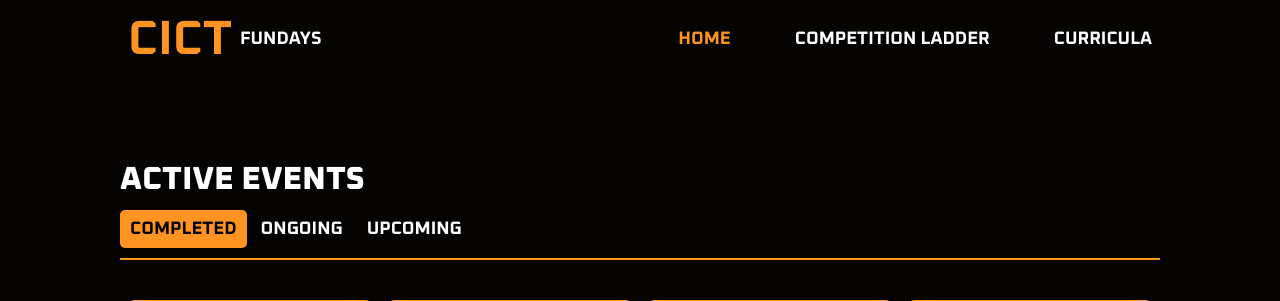
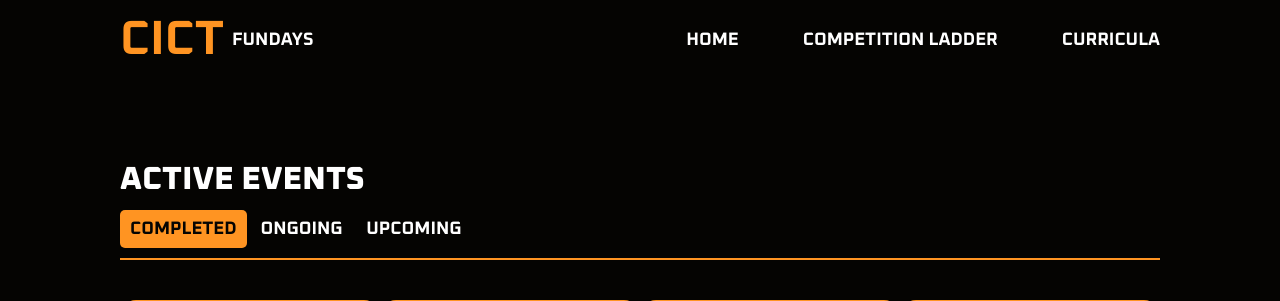
Before and after one commit to WVSU-CIPHER/Realtime-Digital-Point-System-Tracker, a PHP site: page /src/routes/home.html in a window 1280 px wide. Shown: the top 301 px of the page. Run offline with PHP 8.4, Linux system fonts and the light colour scheme.

Commit message:
refactor: Optimized global.css

```diff
--- a/src/css/global.css
+++ b/src/css/global.css
@@ -1,8 +1,6 @@
-* {
-  margin: 0;
-  padding: 0;
-  box-sizing: border-box;
-  color: var(--text-color);
+@font-face {
+  font-family: "Oxanium";
+  src: url("../fonts/Oxanium/Oxanium-VariableFont_wght.ttf") format("truetype");
 }
 
 :root {
@@ -11,9 +9,17 @@
   --bg-color: #050402;
 }
 
-@font-face {
+* {
+  margin: 0;
+  padding: 0;
+  box-sizing: border-box;
+  color: var(--text-color);
   font-family: "Oxanium";
-  src: url("../fonts/Oxanium/Oxanium-VariableFont_wght.ttf") format("truetype");
+  text-decoration: none;
+}
+
+html {
+  font-size: 16px;
 }
 
 body {
@@ -33,54 +39,35 @@ body {
   display: flex;
   justify-content: space-between;
   flex-direction: row;
-  height: 74px;
+  max-height: 74px;
   width: 100%;
+  padding: 10px 7.5rem 0;
   background-color: var(--bg-color);
 }
 
 .logo {
   display: flex;
   flex-direction: row;
-  font-family: "Oxanium";
-  font: weight 800px;
-  font-size: 32px;
-  padding-top: 10px;
-  padding-left: 128px;
+  font-weight: 800;
+  font-size: 2rem;
   gap: 8px;
+  align-items: center;
 }
 
-.heading {
+.heading,
+.navbar-link--active {
   color: var(--highlight-color);
 }
 
 .sub-heading {
-  padding-top: 18px;
-  color: var(--text-color);
-  font-size: 18px;
+  font-size: 1.125rem;
 }
 
 .navbar-link {
   display: flex;
-  padding-top: 28px;
-  gap: 64px;
-  font-family: "Oxanium";
-  font-size: 18px;
+  align-items: center;
+  gap: 4rem;
+  font-size: 1.125rem;
   font-weight: 700;
   text-transform: uppercase;
-  padding-right: 128px;
 }
-
-.navbar-link-home {
-  text-decoration: none;
-  color: var(--highlight-color);
-}
-
-.navbar-link-competition {
-  color: var(--text-color);
-  text-decoration: none;
-}
-
-.navbar-link-curricula {
-  color: var(--text-color);
-  text-decoration: none;
-}
```
